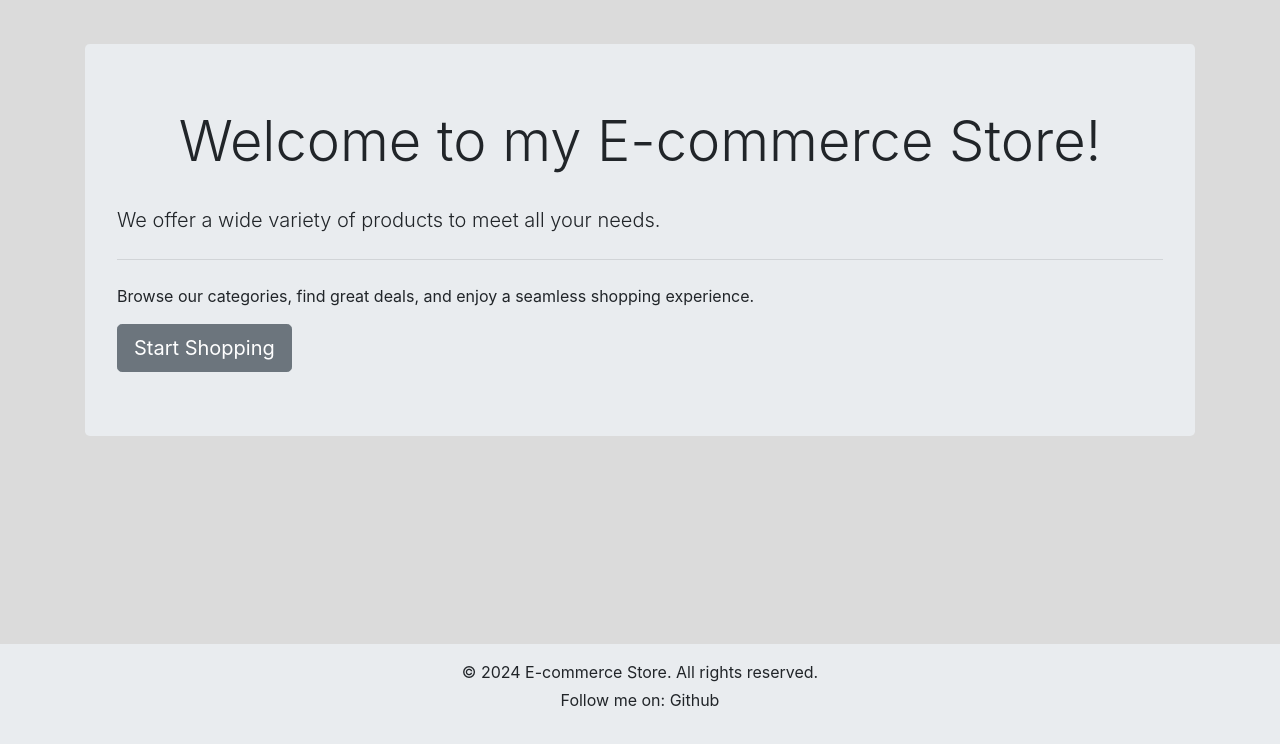
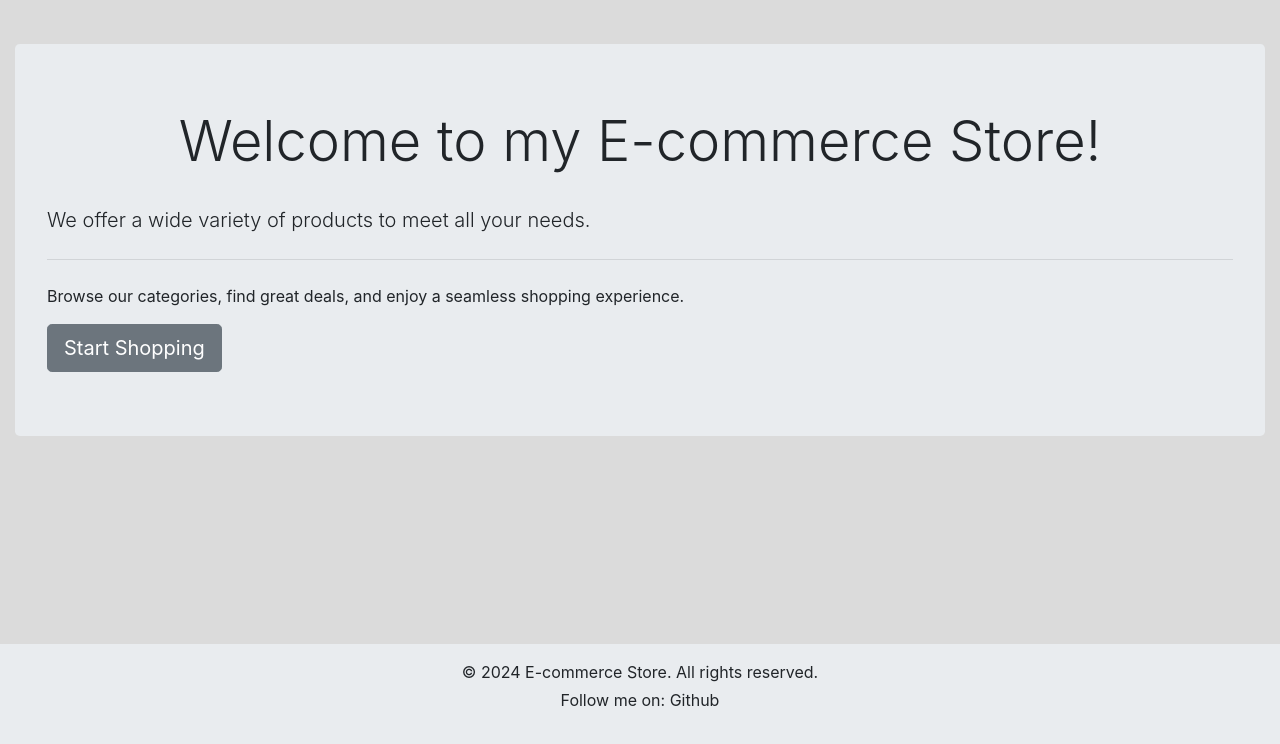
Before and after one commit to ShadowSlash/Week-8_Challenge, a Django app: page /ecom_store/ in a window 1280 px wide. Shown: the part 56-800 px from the top of the page. Run offline with Django 5.2, Linux system fonts and the light colour scheme; some libraries are stand-ins or nearby versions.

Commit message:
minor edit to form

```diff
--- a/ecom_store/templates/ecom_store/base.html
+++ b/ecom_store/templates/ecom_store/base.html
@@ -28,7 +28,7 @@
         </div>
     </nav>
 
-    <div class="container mt-4 flex-grow-1">
+    <div class="container-fluid mt-4 flex-grow-1">
         {% block content %}{% endblock %}
     </div>
 
```
